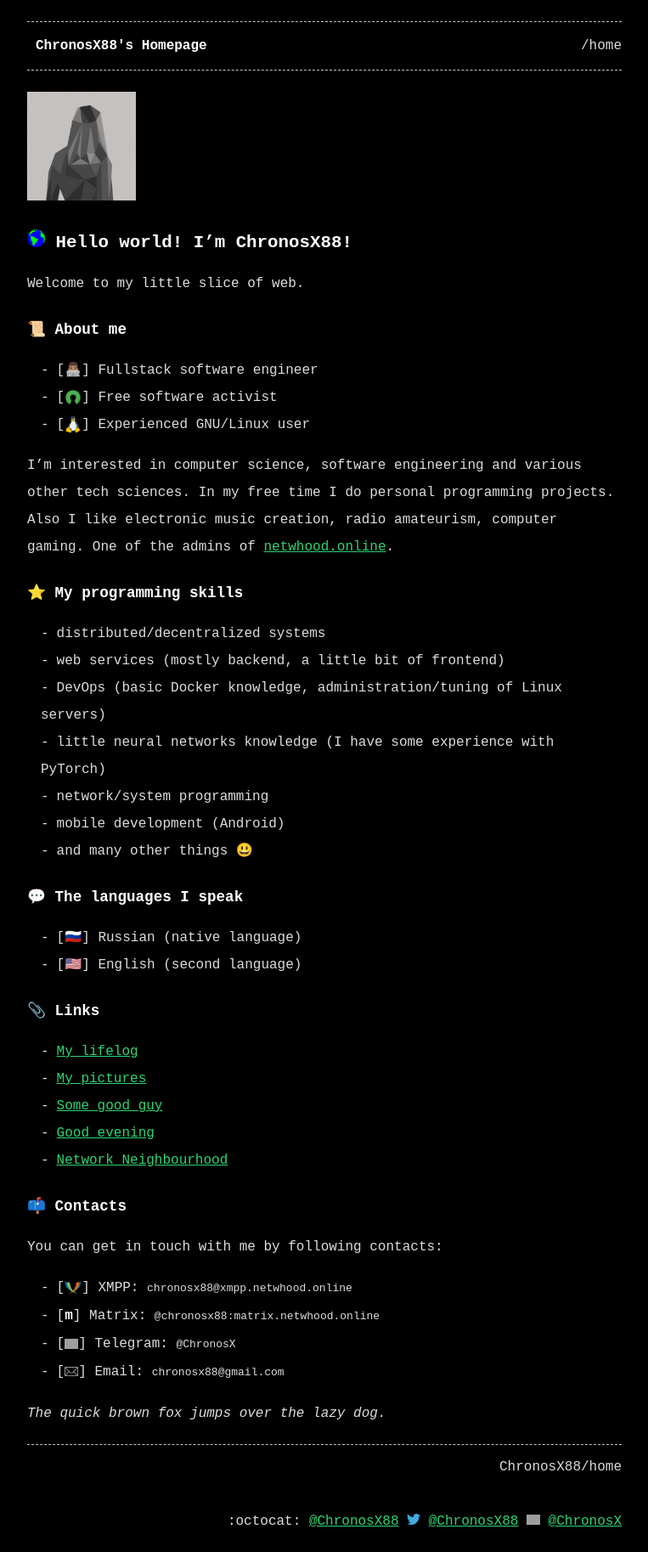
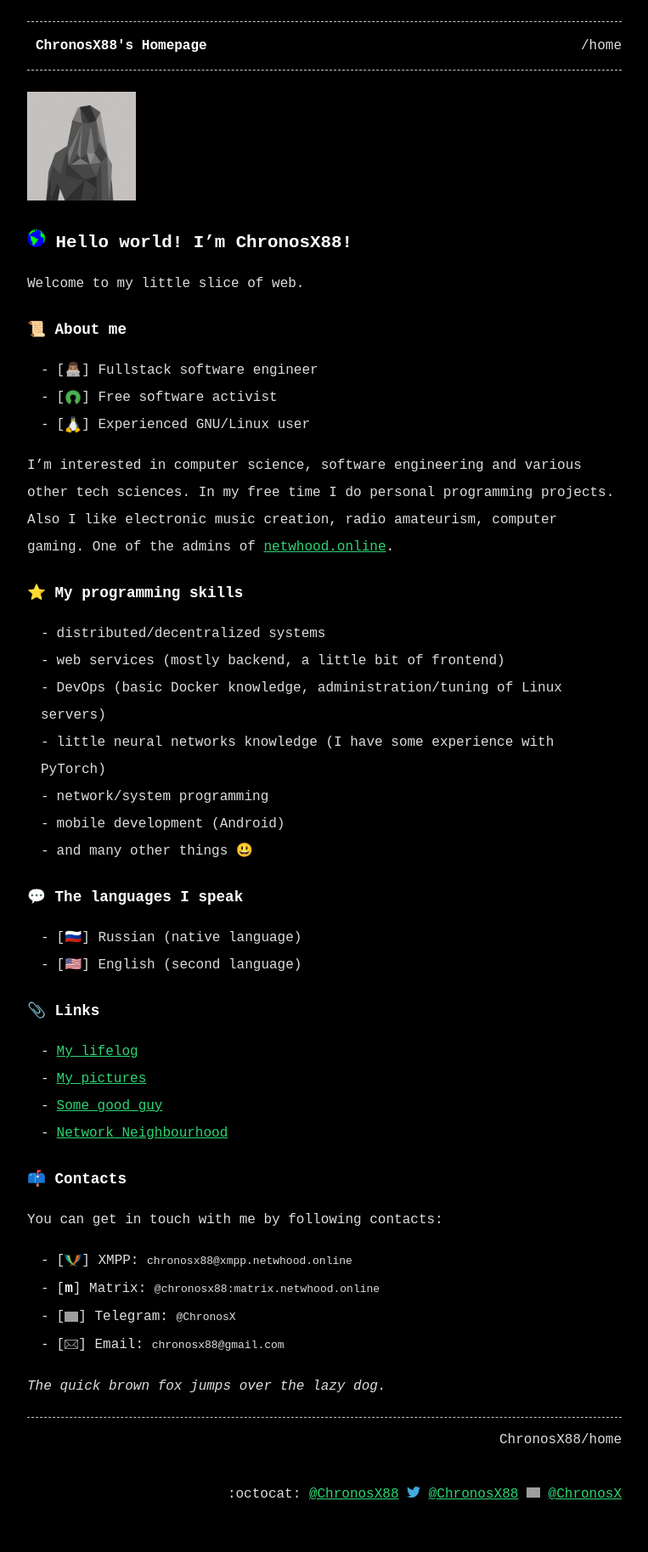
Before and after one commit to ChronosXYZ/chronosxyz.github.io, a Jekyll site: the page built from index.md, in a window 1280 px wide. Shown: the whole page at 85% size, without its empty margins (258-1021 px from the left). Built offline with Jekyll 4.4.1, drawn with Linux system fonts in a browser that asks for light colours; emoji names are drawn with the system emoji font; after the commit the page ends 1795 px from its top, so only the background shows below that; grey boxes are pictures that could not be loaded.

Commit message:
Remove broken link

```diff
--- a/index.md
+++ b/index.md
@@ -39,7 +39,6 @@ I'm interested in computer science, software engineering and various other tech
 - [My lifelog](https://mstdn.netwhood.online/@ChronosX88)
 - [My pictures](https://pf.netwhood.online/chronosx88)
 - [Some good guy](https://abslimit.netwhood.online)
-- [Good evening](https://vechur.netwhood.online)
 - [Network Neighbourhood](https://netwhood.online)
 
 ## 📫 Contacts
```
